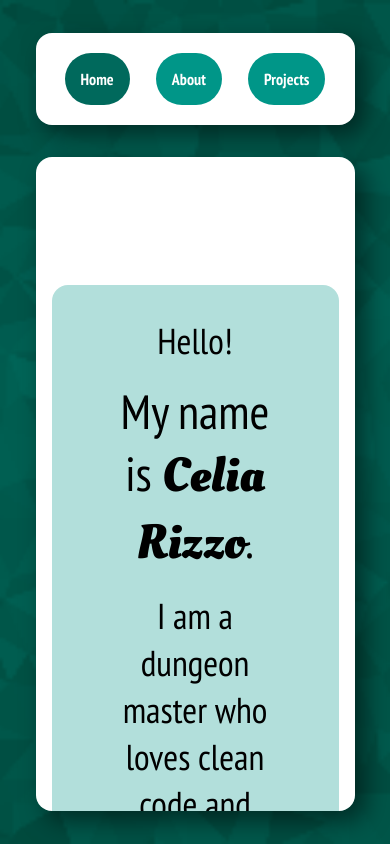
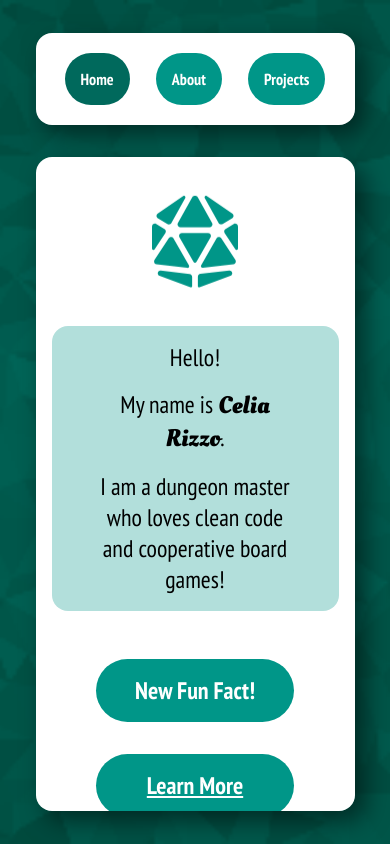
Before and after one commit to crizzo16/data-presentation, a React (Create React App) app: page /#/ in a window 390 px wide. Built offline with nearby package versions, Linux system fonts and the light colour scheme.

Commit message:
edit floating d20

```diff
--- a/src/App.css
+++ b/src/App.css
@@ -385,7 +385,7 @@ h1, h2, h3, h4 {
 
 .animation {
   animation-timing-function: ease-in-out;
-  padding: 16px 200px;
+  padding: 16px 300px;
 }
 
 .front-nav {
@@ -575,6 +575,10 @@ h1, h2, h3, h4 {
     margin-right: auto !important;
     width: 70% !important;
   }
+
+  .animation {
+    padding: 16px;
+  }
 }
 
 
@@ -648,6 +652,22 @@ h1, h2, h3, h4 {
   .section-resume {
     width: 100%;
   }
+
+  .animation {
+    padding: 0;
+  }
+
+  .fun-fact p {
+    font-size: 24px !important;
+  }
+
+  .fun-fact {
+    padding: 16px;
+  }
+
+  .front-nav {
+    flex-wrap: wrap;
+  }
 }
 
 /*******************/
```
